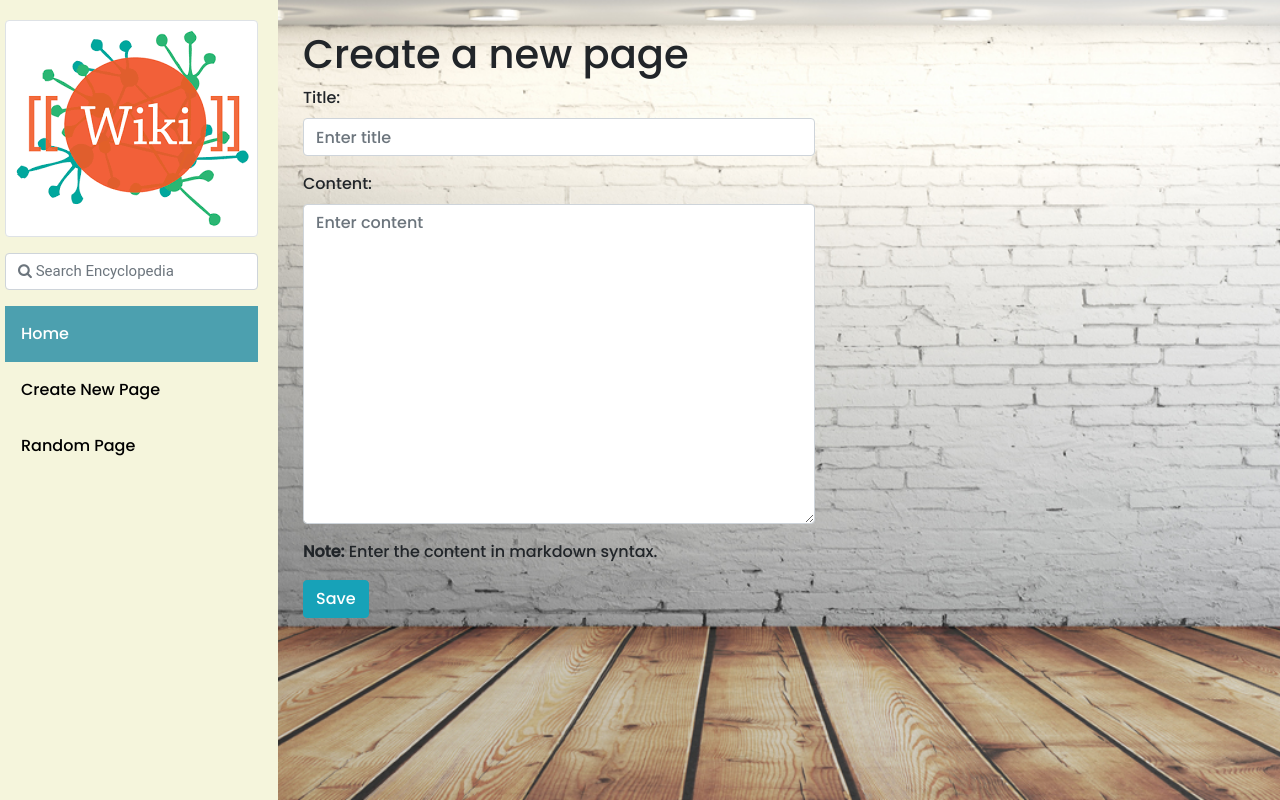
After one commit to reeti26109/wiki-cs50w, a Django app: page /create in a window 1280 px wide. The commit adds this page. Run offline with Django 3.2, Linux system fonts and the light colour scheme; some libraries are stand-ins or nearby versions.

Commit message:
Create ana save new page

```diff
--- a/encyclopedia/static/encyclopedia/styles.css
+++ b/encyclopedia/static/encyclopedia/styles.css
@@ -85,3 +85,13 @@ textarea {
 .form-control-placeholdericon {
     font-family: Roboto, FontAwesome, 'Material Icons';
 }
+
+#newtitle{
+    width:40vw;
+}
+
+#newcontent{
+    width: 40vw;
+    height: 40vh;
+    overflow: auto;
+}
--- a/encyclopedia/templates/encyclopedia/layout.html
+++ b/encyclopedia/templates/encyclopedia/layout.html
@@ -26,7 +26,7 @@
                     <a href="{% url 'index' %}" class="active">Home</a>
                 </div>
                 <div>
-                    <a href="#">Create New Page</a>
+                    <a href="{% url 'create' %}">Create New Page</a>
                 </div>
                 <div>
                     <a href="#">Random Page</a>
@@ -35,6 +35,14 @@
                 {% endblock %}
             </div>
             <div class="main flex-fill d-flex flex-column" id="mainpage">
+                {% if messages %}
+                <div class="alert alert-warning border text-center" role="alert">
+                    <button type="button" class="close" data-dismiss="alert">&times;</button>
+                    {% for message in messages %}
+                    {{ message }}
+                    {% endfor %}
+                </div>
+                {% endif %}
                 {% block body %}
                 {% endblock %}
             </div>
--- /dev/null
+++ b/encyclopedia/templates/encyclopedia/new.html
@@ -0,0 +1,24 @@
+{% extends "encyclopedia/layout.html" %}
+
+{% block title %}
+    Encyclopedia:Create
+{% endblock %}
+
+{% block body %}
+    <div class="container">
+        <h1>Create a new page</h1>
+        <form action="{% url 'save' %}" method="POST">
+            {% csrf_token %}
+            <div class="form-group">
+                <label for="newtitle">Title:</label>
+                <input type="text" class="form-control" id="newtitle" placeholder="Enter title" name="q1"></input>
+            </div>
+            <div class="form-group">
+                <label for="newcontent">Content:</label>
+                <textarea id="newcontent" class="form-control" placeholder="Enter content" name="q2"></textarea>
+            </div>
+            <p><strong>Note: </strong>Enter the content in markdown syntax.</p>
+            <button type="submit" class="btn btn-info" style="position: center;">Save</button>
+        </form>
+    </div>
+{% endblock %}
--- a/encyclopedia/urls.py
+++ b/encyclopedia/urls.py
@@ -5,5 +5,7 @@ from . import views
 urlpatterns = [
     path("", views.index, name="index"),
     path("wiki/<str:title>", views.page, name="page"),
-    path("search", views.search, name="search")
+    path("search", views.search, name="search"),
+    path("create", views.create, name="create"),
+    path("save", views.save, name="save")
 ]
--- a/encyclopedia/views.py
+++ b/encyclopedia/views.py
@@ -1,4 +1,6 @@
-from django.shortcuts import render
+from django.shortcuts import render,HttpResponseRedirect
+from django.contrib import messages
+from django.urls import reverse
 
 from . import util
 
@@ -25,13 +27,15 @@ def page(request, title):
     else:
         return render(request, "encyclopedia/error.html")
 
+
 def search(request):
     title= request.POST["q"]
     entries= util.list_entries()
     flag=0
     new=[]
     for entry in entries:
-
+        title=title.lower()
+        entry=entry.lower()
         if (title == entry):
             flag=1
             Entry=util.get_entry(title)
@@ -54,3 +58,18 @@ def search(request):
             return render(request, "encyclopedia/search.html", {
             "entries": new
             })
+
+
+def create(request):
+    return render(request, "encyclopedia/new.html")
+
+
+def save(request):
+    title=request.POST["q1"]
+    text=request.POST["q2"]
+    if util.get_entry(title):
+        messages.error(request, 'Page with this title already exists!')
+        return render(request, "encyclopedia/new.html")
+    else:
+        util.save_entry(title,text)
+        return HttpResponseRedirect(reverse('page'), title=title)
```
Also changed, not shown: entries/C/C++.md (added, +11 -0 lines).
